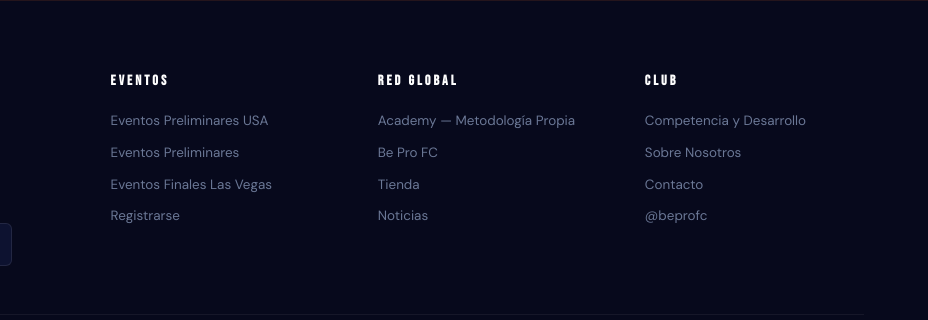
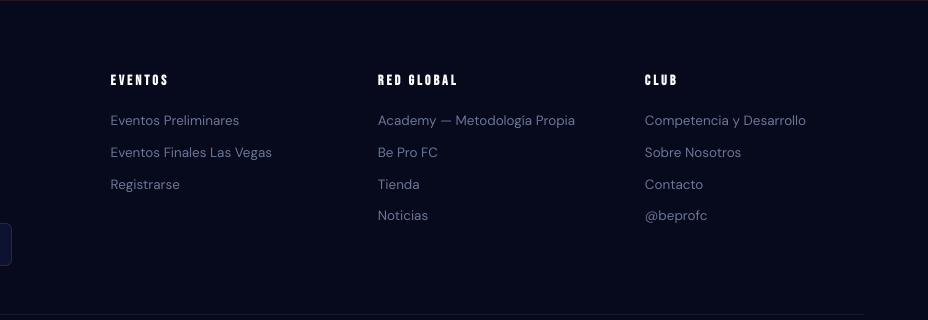
Before and after one commit to Frankjj04/repro-website, a plain HTML site: page about.html in a window 1280 px wide. Shown: the part 2664-2984 px from the top of the page, 352-1280 px from the left. Drawn offline with Linux system fonts and the light colour scheme.

Commit message:
Remove duplicate footer events link

```diff
--- a/about.html
+++ b/about.html
@@ -157,7 +157,6 @@
     <div class="footer-col">
       <h4 data-i18n="footer_col1">EVENTOS</h4>
       <div class="footer-links">
-        <a href="events.html" data-i18n="footer_f_ev1">Nacionales e Internacionales</a>
         <a href="events.html" data-i18n="footer_f_ev2">Eventos Preliminares</a>
         <a href="events.html" data-i18n="footer_f_ev3">Eventos Finales Las Vegas</a>
         <a href="contact.html" data-i18n="footer_f_ev4">Registrarse</a>
```
Also changed, not shown: club.html (+0 -1 lines), contact.html (+0 -1 lines), ecosystem.html (+0 -1 lines), events.html (+0 -1 lines), index.html (+0 -1 lines), noticias.html (+0 -1 lines), training.html (+0 -1 lines).
